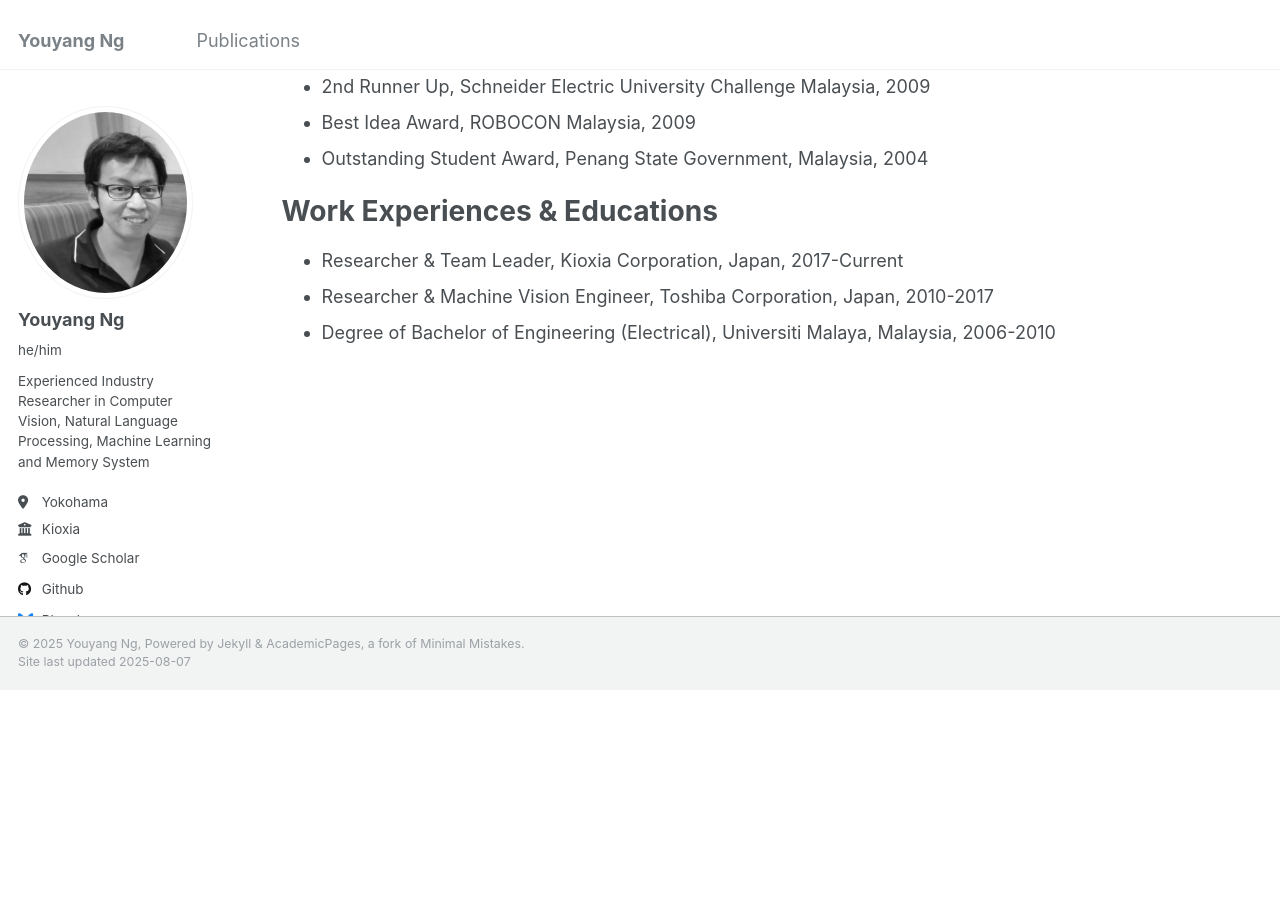
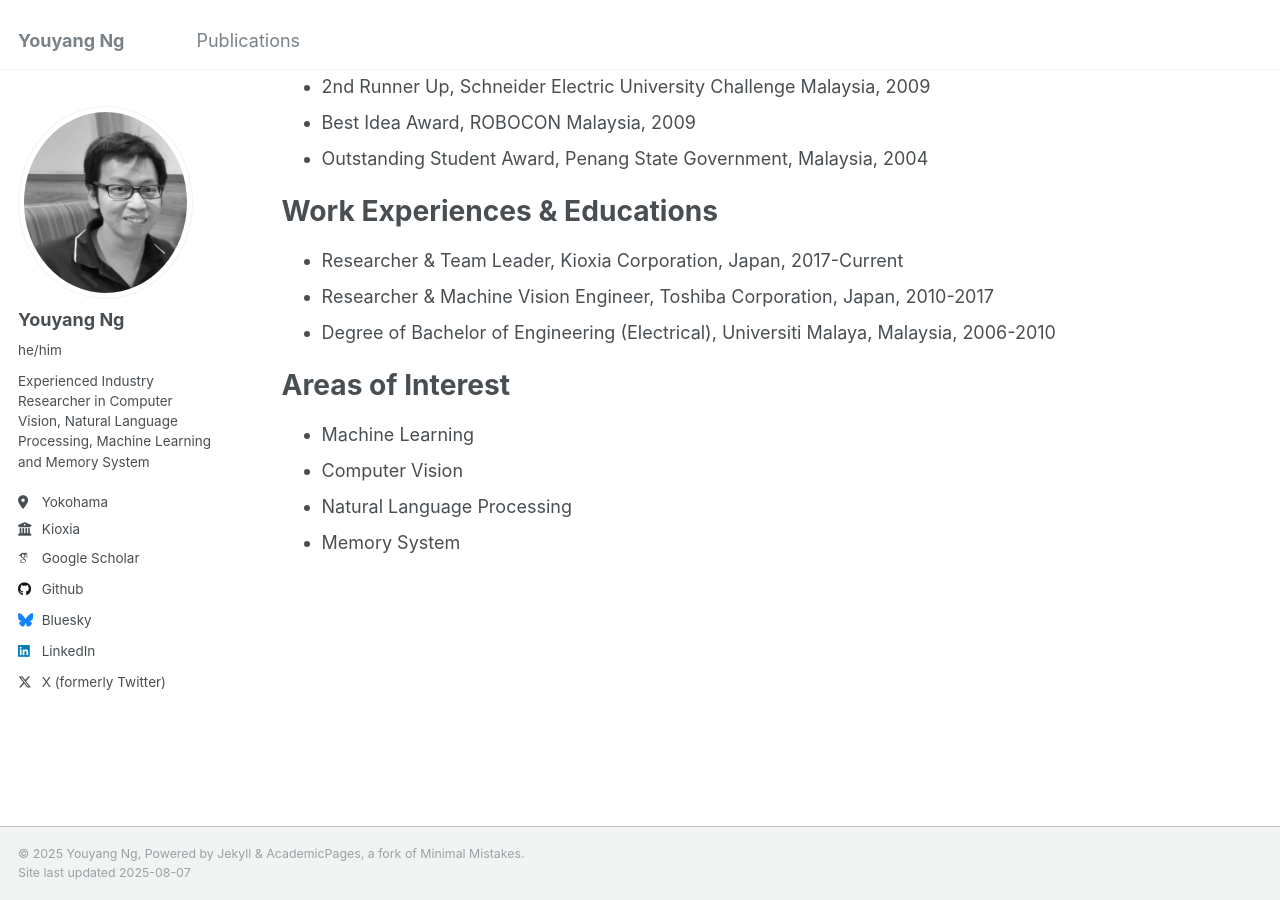
Before and after one commit to yy29/yy29.github.io, a Jekyll site: the page built from _pages/about.md, in a window 1280 px wide and 900 px high, scrolled down 3888 px. Built offline with Jekyll 4.4.1, drawn with Linux system fonts in a browser that asks for light colours; some web fonts are replaced; before the commit the page ends 4578 px from its top, so only the background shows below that.

Commit message:
Update about.md

```diff
--- a/_pages/about.md
+++ b/_pages/about.md
@@ -129,3 +129,12 @@ Work Experiences & Educations
 * Researcher & Team Leader, Kioxia Corporation, Japan, 2017-Current
 * Researcher & Machine Vision Engineer, Toshiba Corporation, Japan, 2010-2017
 * Degree of Bachelor of Engineering (Electrical), Universiti Malaya, Malaysia, 2006-2010
+
+<a id="interest"></a>
+
+Areas of Interest
+======
+* Machine Learning
+* Computer Vision
+* Natural Language Processing
+* Memory System
```
